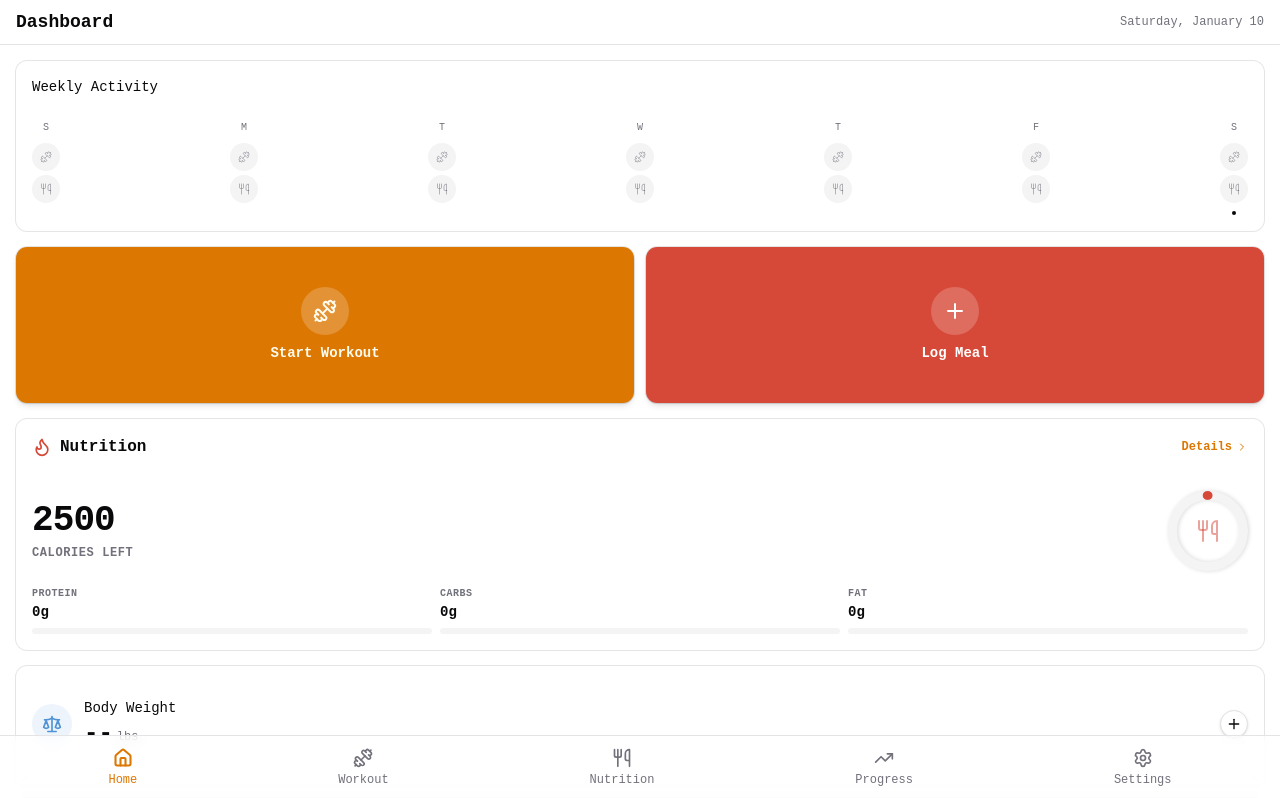
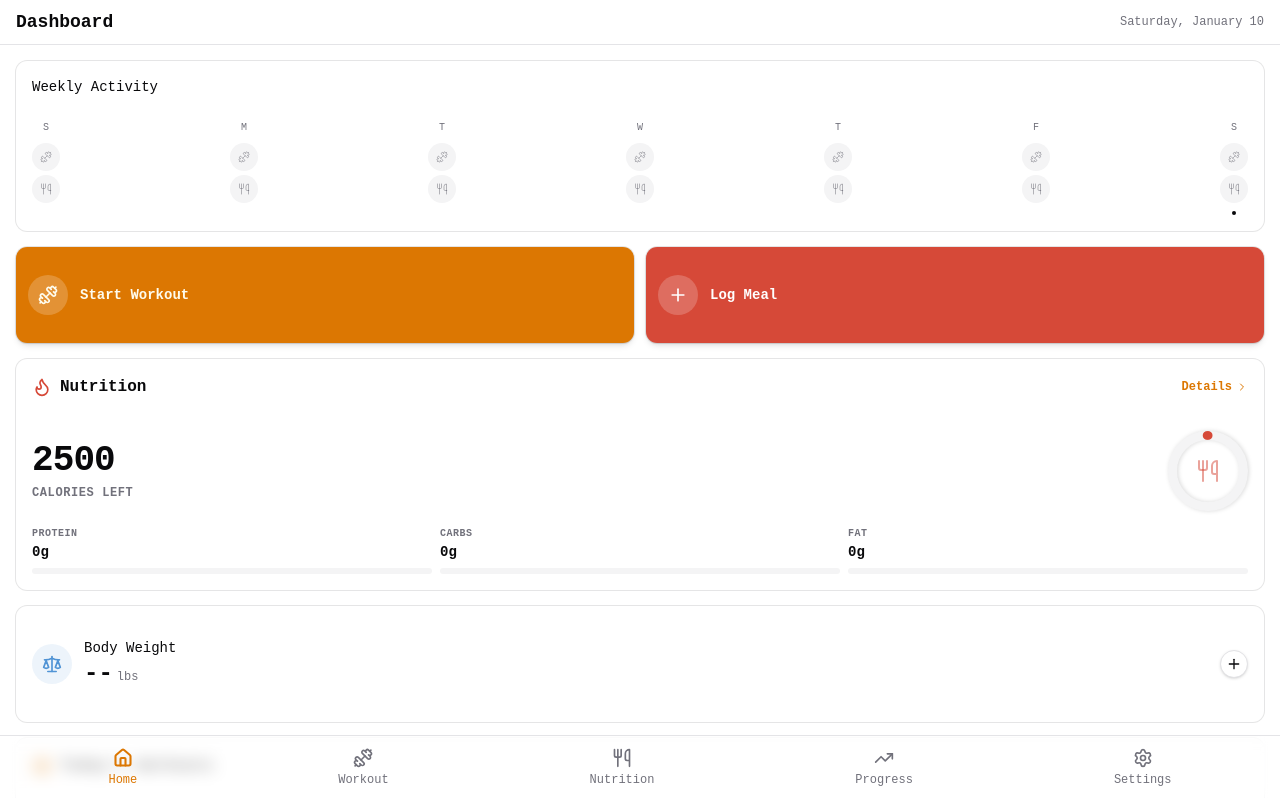
Before and after one commit to Wil-Collier/Inertia, a React (Vite) app: page / in a window 1280 px wide. Shown: the top 798 px of the page. Built offline with nearby package versions, Linux system fonts and the light colour scheme.

Commit message:
Refactor Dashboard workout/nutrition cards

```diff
--- a/src/pages/Dashboard.tsx
+++ b/src/pages/Dashboard.tsx
@@ -83,11 +83,11 @@ export function Dashboard() {
         <div className="grid grid-cols-2 gap-3">
           <Link to={activeSession ? "/workout/active" : "/workout"}>
             <Card className="h-full transition-all hover:scale-[1.02] active:scale-[0.98] border-none bg-primary text-primary-foreground shadow-md">
-              <CardContent className="flex flex-col items-center justify-center gap-2 py-6 text-center">
-                <div className="flex h-12 w-12 items-center justify-center rounded-full bg-white/20">
-                  <Dumbbell className="h-6 w-6" />
+              <CardContent className="flex items-center gap-3 p-3">
+                <div className="flex h-10 w-10 shrink-0 items-center justify-center rounded-full bg-white/20">
+                  <Dumbbell className="h-5 w-5" />
                 </div>
-                <span className="font-bold">
+                <span className="font-bold text-sm leading-tight">
                   {activeSession ? "Continue" : "Start"} Workout
                 </span>
               </CardContent>
@@ -96,11 +96,11 @@ export function Dashboard() {
 
           <Link to="/nutrition">
             <Card className="h-full transition-all hover:scale-[1.02] active:scale-[0.98] border-none bg-category-nutrition text-white shadow-md">
-              <CardContent className="flex flex-col items-center justify-center gap-2 py-6 text-center">
-                <div className="flex h-12 w-12 items-center justify-center rounded-full bg-white/20">
-                  <Plus className="h-6 w-6" />
+              <CardContent className="flex items-center gap-3 p-3">
+                <div className="flex h-10 w-10 shrink-0 items-center justify-center rounded-full bg-white/20">
+                  <Plus className="h-5 w-5" />
                 </div>
-                <span className="font-bold">Log Meal</span>
+                <span className="font-bold text-sm leading-tight">Log Meal</span>
               </CardContent>
             </Card>
           </Link>
```
